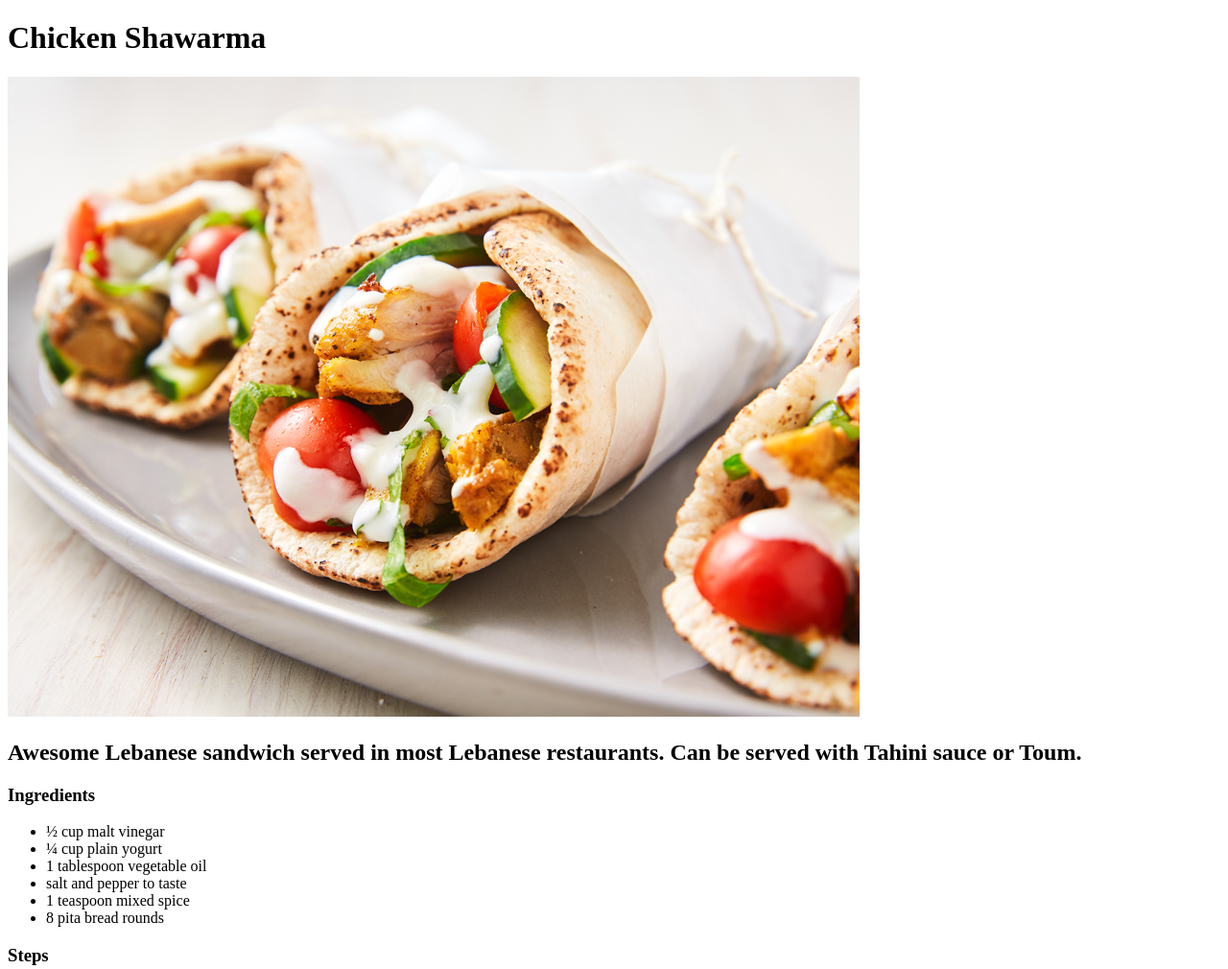
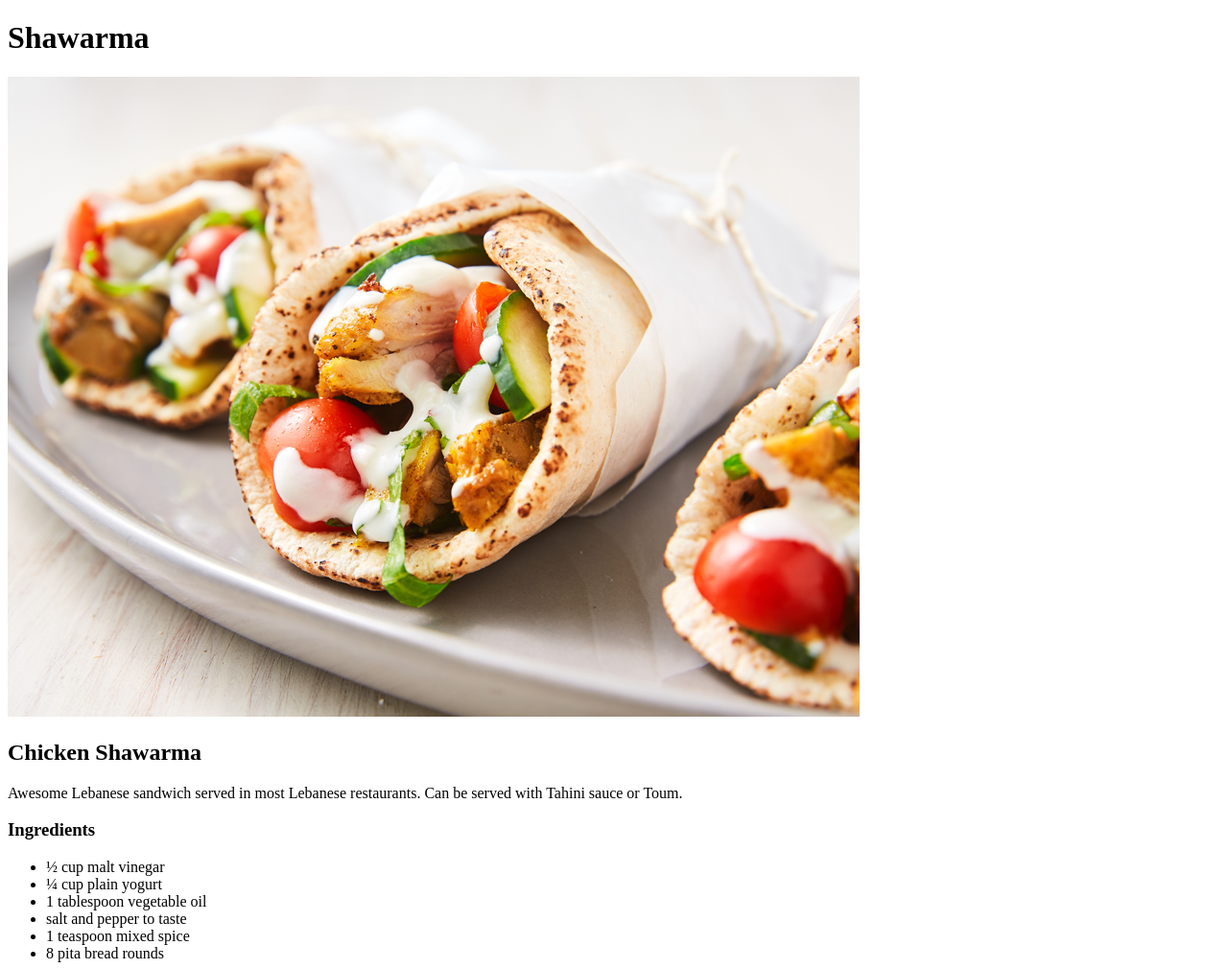
Before and after one commit to ronnelong/odin-recipes, a plain HTML site: page recipes/shawarma.html in a window 1280 px wide. Shown: the top 1010 px of the page at 96% size. Drawn offline with Linux system fonts and the light colour scheme.

Commit message:
Update header for shawarma.html

```diff
--- a/recipes/shawarma.html
+++ b/recipes/shawarma.html
@@ -7,9 +7,10 @@
     <title>Shawarma</title>
 </head>
 <body>
-    <h1>Chicken Shawarma</h1>
+    <h1>Shawarma</h1>
     <img src="../img/shawarma.png">
-    <h2>Awesome Lebanese sandwich served in most Lebanese restaurants. Can be served with Tahini sauce or Toum.</h2>
+    <h2>Chicken Shawarma</h2>
+    <p>Awesome Lebanese sandwich served in most Lebanese restaurants. Can be served with Tahini sauce or Toum.</p>
     <h3>Ingredients</h3>
     <ul>
         <li>½ cup malt vinegar</li>
```
